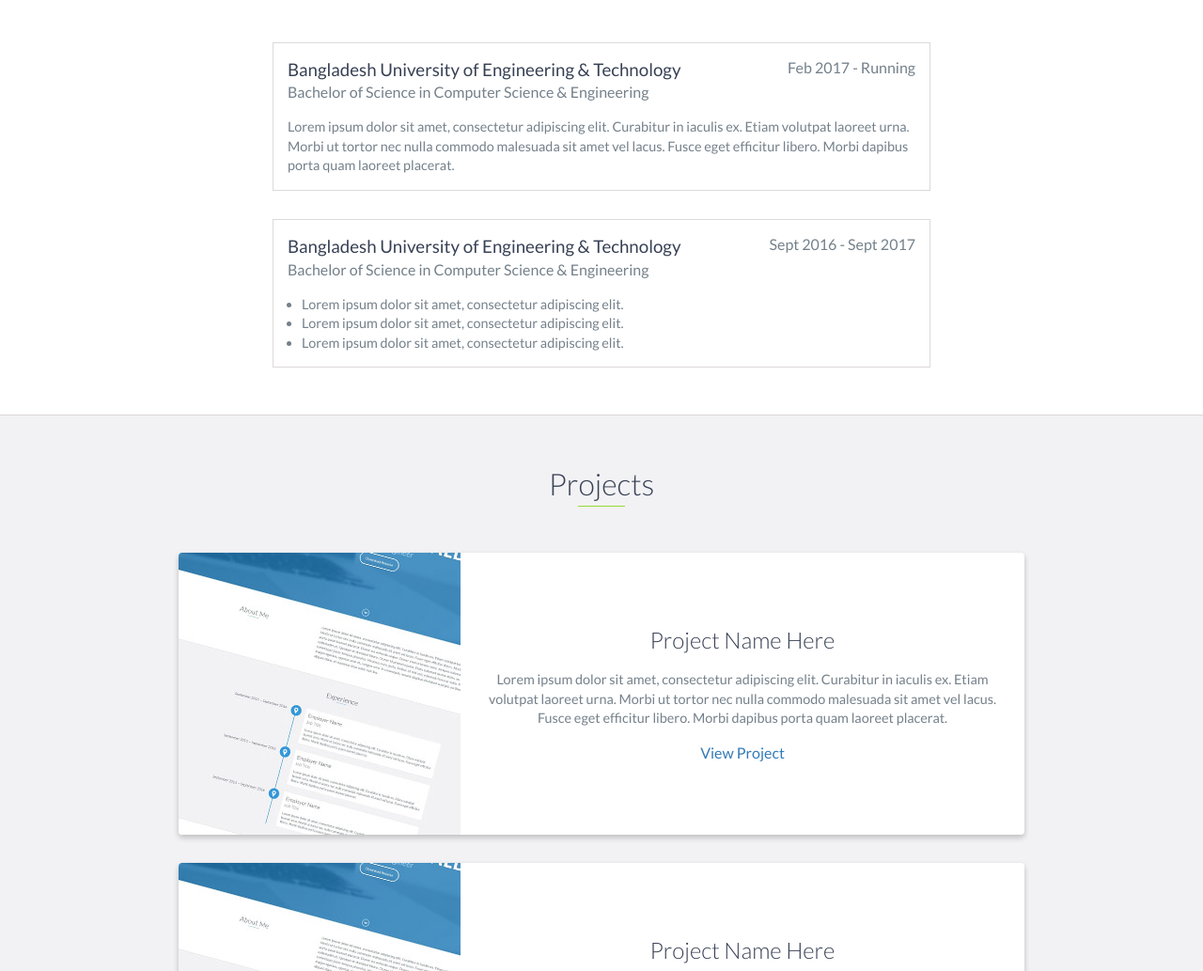
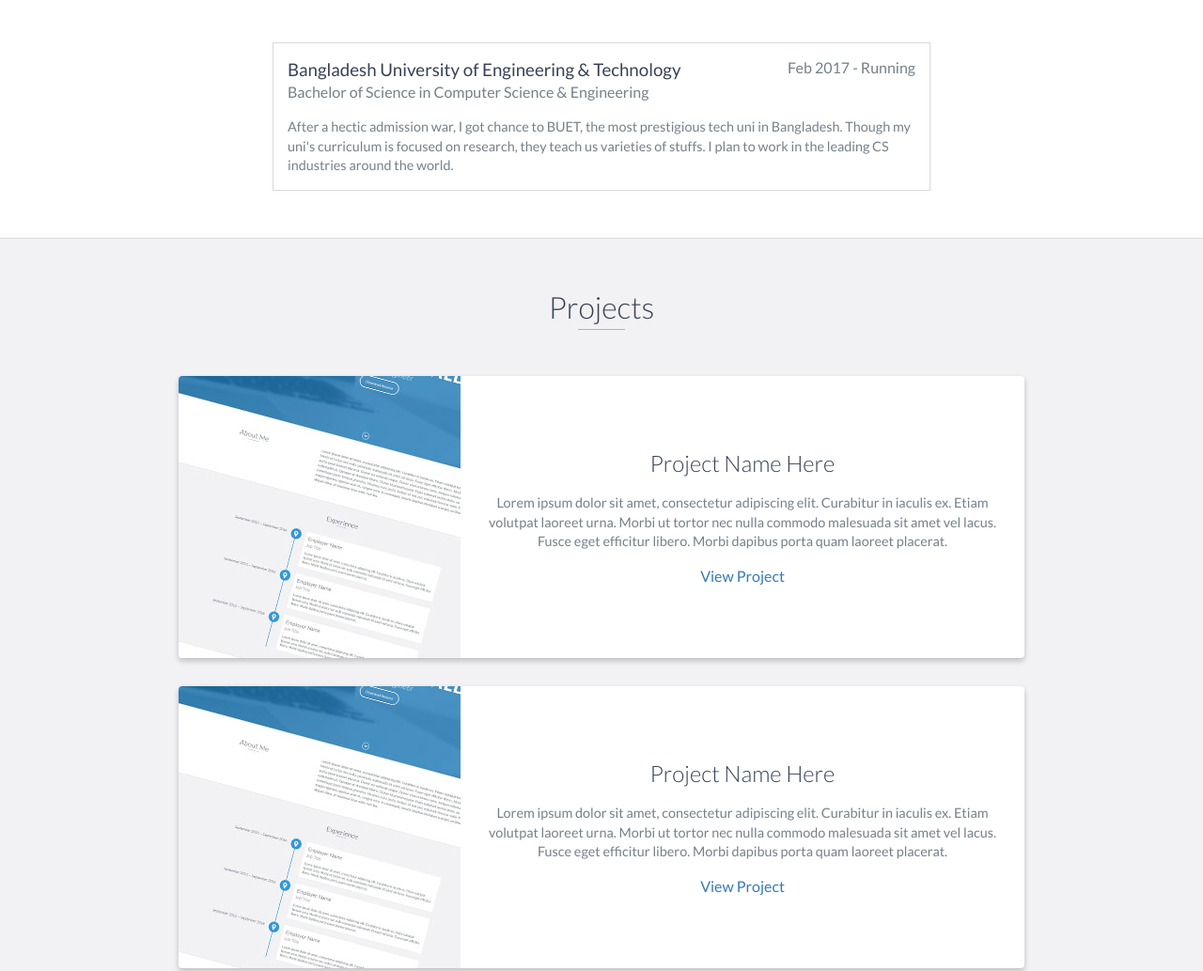
Before and after one commit to minhaz725/minhaz725.github.io, a website: page index.html in a window 1280 px wide. Shown: the part 2020-3053 px from the top of the page at 94% size. Drawn offline with nearby package versions, Linux system fonts and the light colour scheme.

Commit message:
Update index.html

```diff
--- a/index.html
+++ b/index.html
@@ -120,28 +120,12 @@
             <span class="education-date">Feb 2017 - Running</span>
             <h4>Bachelor of Science in Computer Science & Engineering</h4>
             <p>
-                Lorem ipsum dolor sit amet, consectetur adipiscing elit. Curabitur in iaculis ex. Etiam volutpat laoreet urna. Morbi ut tortor nec nulla commodo malesuada sit amet vel lacus. Fusce eget efficitur libero. Morbi dapibus porta quam laoreet placerat.
+                After a hectic admission war, I got chance to BUET, the most prestigious tech uni in Bangladesh. Though my uni's curriculum is focused on research, they teach us varieties of stuffs. I plan to work in the leading CS industries around the world.
             </p>
         </div>
         <!-- End .education-block -->
 
-        <div class="education-block">
-            <h3>Bangladesh University of Engineering & Technology</h3>
-            <span class="education-date">Sept 2016 - Sept 2017</span>
-            <h4>Bachelor of Science in Computer Science & Engineering</h4>
-            <ul>
-                <li>
-                    Lorem ipsum dolor sit amet, consectetur adipiscing elit.
-                </li>
-                <li>
-                    Lorem ipsum dolor sit amet, consectetur adipiscing elit.
-                </li>
-                <li>
-                    Lorem ipsum dolor sit amet, consectetur adipiscing elit.
-                </li>
-            </ul>
-        </div>
-        <!-- End .education-block -->
+
     </div>
     <!-- End #education -->
 
@@ -219,7 +203,7 @@
             <div class="row">
                 <div class="col-sm-5 copyright">
                     <p>
-                        Copyright &copy; 2020 YOUR NAME
+                        Copyright &copy; 2020 , © Minhazur Rahman
                     </p>
                 </div>
                 <div class="col-sm-2 top">
@@ -229,6 +213,9 @@
                 </div>
                 <div class="col-sm-5 social">
                     <ul>
+			<li>
+                            <a href="https://www.facebook.com/minhaz725" target="_blank"><i class="fa fa-facebook" aria-hidden="true"></i></a>
+                        </li>
                         <li>
                             <a href="https://github.com/minhaz725" target="_blank"><i class="fa fa-github" aria-hidden="true"></i></a>
                         </li>
@@ -236,9 +223,7 @@
                         <li>
                             <a href="https://www.linkedin.com/in/minhazur-rahman-3a315a159" target="_blank"><i class="fa fa-linkedin" aria-hidden="true"></i></a>
                         </li>
-                        <li>
-                            <a href="https://www.facebook.com/minhaz725" target="_blank"><i class="fa fa-facebook" aria-hidden="true"></i></a>
-                        </li>
+
 
                     </ul>
                 </div>
```
